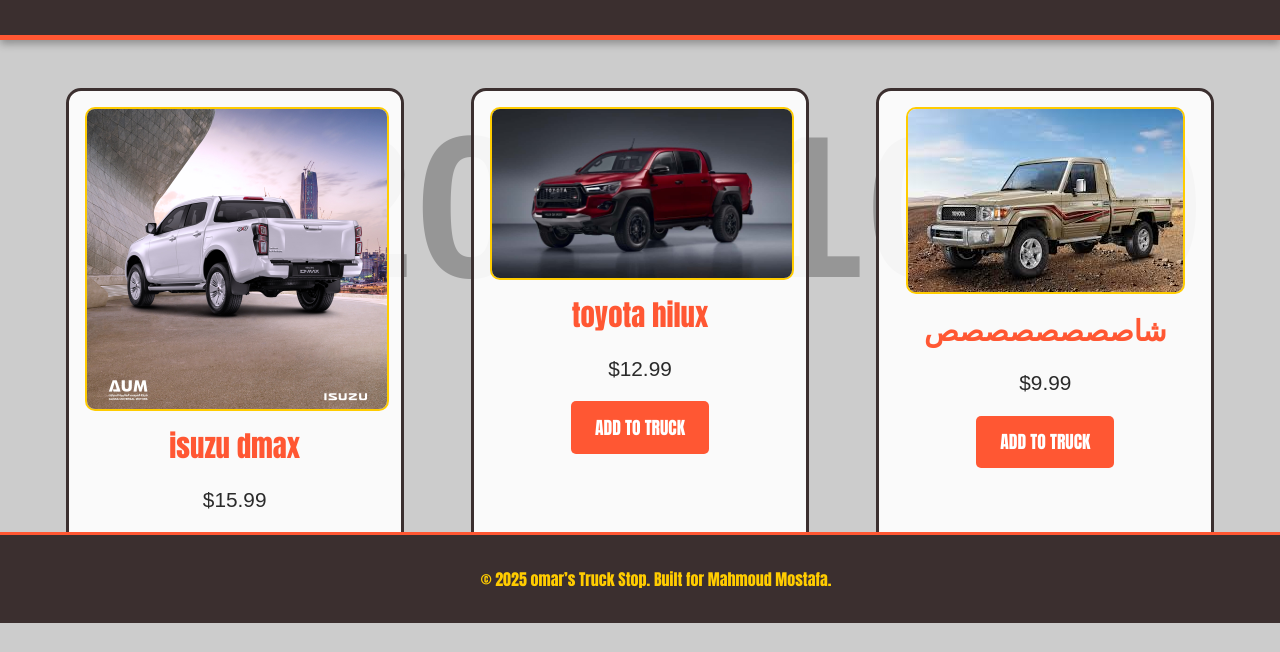
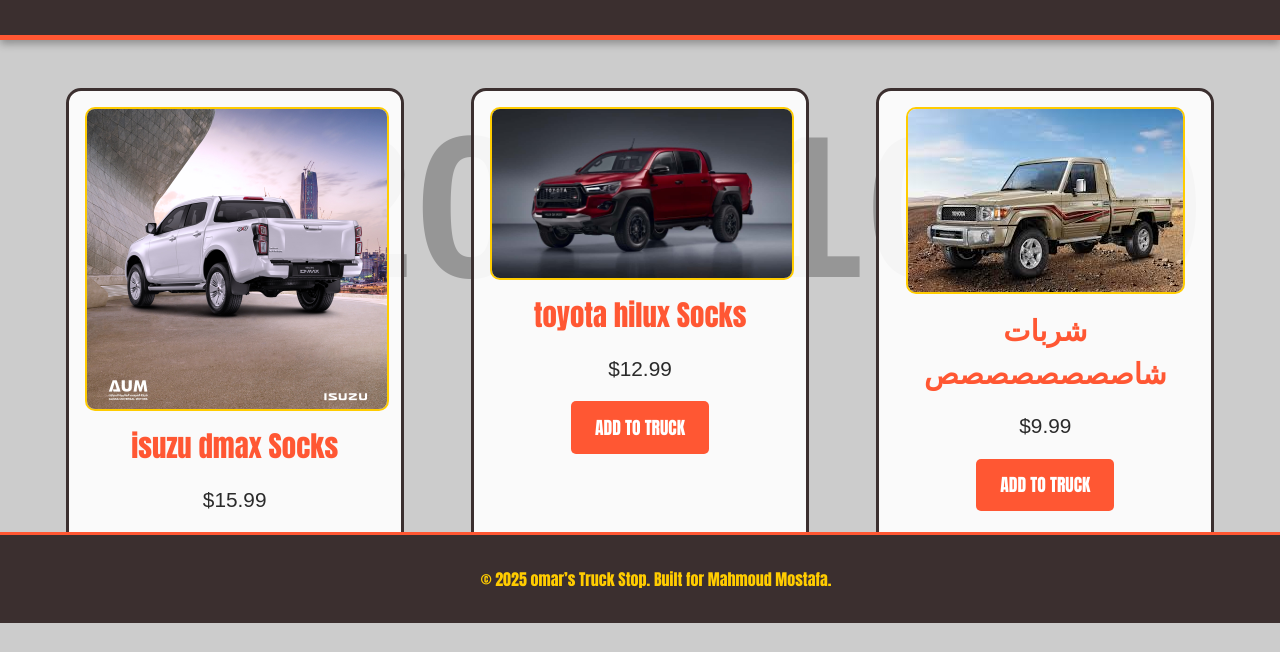
Before and after one commit to omar5mohamed/socks, a plain HTML site: page index.html in a window 1280 px wide. Shown: the part 177-829 px from the top of the page. Drawn offline with Linux system fonts and the light colour scheme; placeholder pictures from the web are drawn by us; a script that the page names is missing.

Commit message:
Update index.html

```diff
--- a/index.html
+++ b/index.html
@@ -15,19 +15,19 @@
     <section class="products">
         <div class="product-card">
             <img src="image3.jpeg" alt="isuzu dmax">
-            <h3>isuzu dmax</h3>
+            <h3>isuzu dmax Socks</h3>
             <p>$15.99</p>
             <button onclick="alert('Added to Your Truck Bed, Mahmoud!')">Add to Truck</button>
         </div>
         <div class="product-card">
             <img src="image2.jpeg" alt="Nike Truck Socks 2">
-            <h3>toyota hilux</h3>
+            <h3>toyota hilux Socks </h3>
             <p>$12.99</p>
             <button onclick="alert('Added to Your Truck Bed, Mahmoud!')">Add to Truck</button>
         </div>
         <div class="product-card">
             <img src="image1.jpeg" alt="Nike Truck Socks 3">
-            <h3>شاصصصصصصصص</h3>
+            <h3> شربات شاصصصصصصصص</h3>
             <p>$9.99</p>
             <button onclick="alert('Mahmoud, your truck-themed socks store is ready to roll for your home just aned the money to omar !')">Add to Truck</button>
         </div>
```
